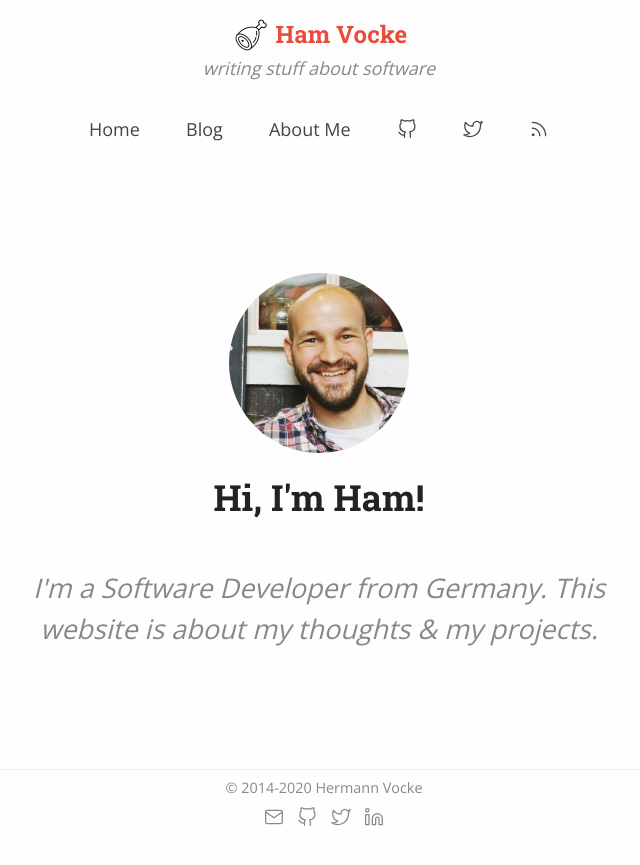
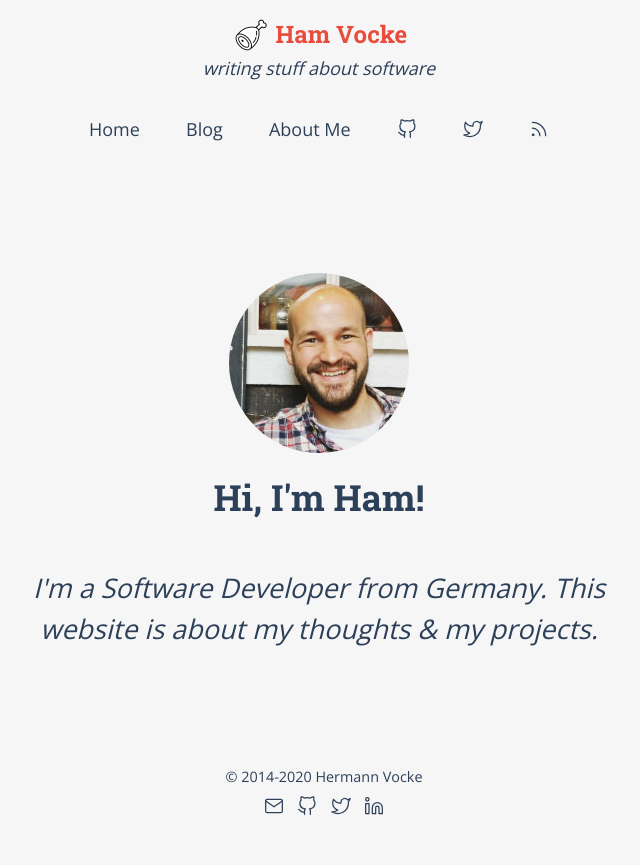
Before and after one commit to hamvocke/hamvocke.github.io, a Jekyll site: the page built from index.html, in a window 1280 px wide. Shown: the top 865 px of the page, without its empty margins (321-961 px from the left). Built offline with Jekyll 4.4.1, drawn with Linux system fonts in a browser that asks for light colours.

Commit message:
tweak color pallette, reduce colors and elements

```diff
--- a/assets/css/hamvocke.css
+++ b/assets/css/hamvocke.css
@@ -1,11 +1,6 @@
 :root {
-    --black: #222;
-    --white: #fefefe;
-    --gray-1: #444;
-    --gray-2: #888;
-    --gray-3: #bbb;
-    --gray-4: #eee;
-    --gray-5: #f5f5f5;
+    --black: #2d4059;
+    --white: #f6f6f6;
     --accent: #E74C3C;
     --light-accent: #F7CA88;
 }
@@ -18,6 +13,7 @@
     font-size: 18px;
     font-family: 'Open Sans', sans-serif;
     background-color: var(--white);
+    color: var(--black);
 }
 
 abbr {
@@ -31,7 +27,7 @@
     margin-top: 20px;
     margin-bottom: 20px;
     border: 0;
-    border-top: 1px solid var(--gray-4);
+    border-top: 1px solid var(--white);
 }
 
 h1, h2, h3, h4 {
@@ -67,7 +63,7 @@
 
 p {
     line-height: 1.5em;
-    color: var(--gray-1);
+    color: var(--black);
     margin: 0 0 1.5em;
 }
 
@@ -88,9 +84,9 @@
 code {
     padding: 2px 4px;
     font-size: 90%;
-    background: var(--gray-5);
-    color: var(--gray-1);
-    border: 1px solid var(--gray-3);
+    border: 1px solid var(--light-accent);
+    background: #FCECD4;
+    color: var(--black);
     border-radius: 4px;
     word-break: break-word;
     white-space: nowrap;
@@ -102,9 +98,9 @@
     margin: 0 0 1.5em;
     font-size: 14px;
     line-height: 1.4;
-    color: var(--gray-1);
-    background-color: var(--gray-5);
-    border: 1px solid var(--gray-3);
+    color: var(--black);
+    background: var(--white);
+    border: 1px solid var(--black);
     border-radius: 4px;
     overflow: auto;
 }
@@ -153,26 +149,25 @@
 
 #logo .subtitle {
     font-style: italic;
-    color: var(--gray-2);
+    color: var(--black);
     font-weight: 300;
 }
 
 footer {
     height: 3em;
-    border-top: 1px solid var(--gray-4);
     margin: 50px auto 50px;
     width: 80%;
 }
 
 footer a {
-    color: var(--gray-2);
+    color: var(--black);
 }
 
 footer .contact {
     margin: 10px 0 0 10px;
     text-align: center;
     font-size: 0.8em;
-    color: var(--gray-2);
+    color: var(--black);
 }
 
 footer .contact .icons {
@@ -200,7 +195,7 @@
 nav ul li a {
     display: inline-block;
     padding: 10px 10px;
-    color: var(--gray-1);
+    color: var(--black);
 }
 
 nav ul li a:focus, nav ul li a:hover {
@@ -221,7 +216,7 @@
 }
 
 #home p.lead {
-    color: var(--gray-2);
+    color: var(--black);
     font-size: 1.5em;
     margin-top: 30px;
     font-weight: 300;
@@ -276,8 +271,6 @@
 }
 
 .author {
-    border-top: 1px solid var(--gray-3);
-    border-bottom: 1px solid var(--gray-3);
     padding: 35px 0 24px 0;
     margin-top: 72px;
     background: var(--white);
@@ -319,7 +312,7 @@
     font-weight: 400;
     font-style: italic;
     font-size: 0.8em;
-    color: var(--gray-2);
+    color: var(--black);
     margin-bottom: 1.5em;
 }
 
@@ -388,8 +381,8 @@
 }
 
 .skills .tag {
-    background: var(--gray-1);
-    color: var(--gray-5);
+    background: var(--black);
+    color: var(--white);
     padding: 4px 12px;
     margin: 4px;
     border-radius: 6px;
```
